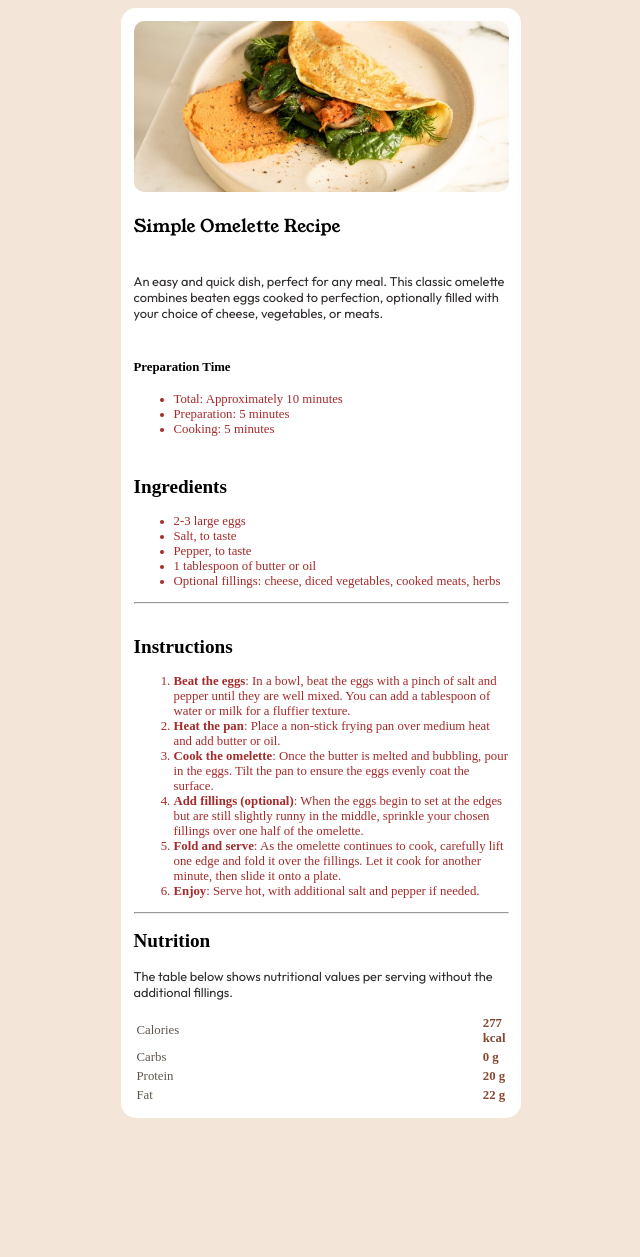
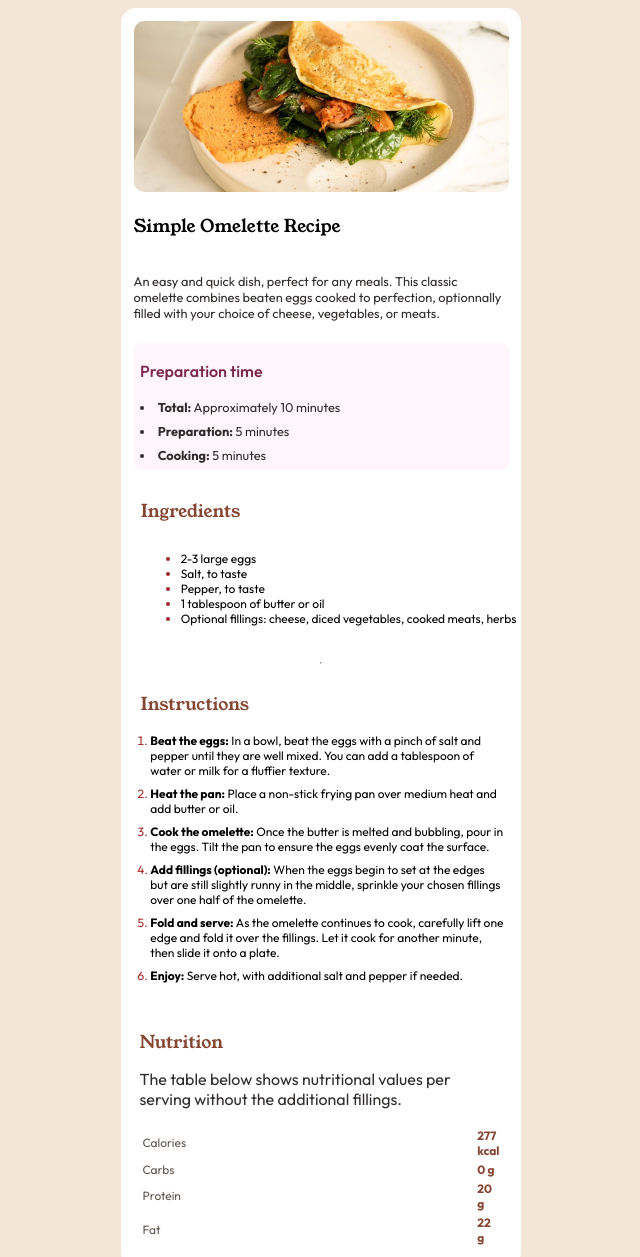
Before and after one commit to Paul04sho/Recipe-card-main, a plain HTML site: page index.html in a window 1280 px wide. Shown: the top 1257 px of the page, without its empty margins (319-959 px from the left). Before the commit the page ends 1126 px from the top, so only its background shows below. Drawn offline with Linux system fonts and the light colour scheme.

Commit message:
Update index.html

```diff
--- a/index.html
+++ b/index.html
@@ -9,78 +9,63 @@
 
   <link rel="preconnect" href="https://fonts.googleapis.com">
   <link rel="preconnect" href="https://fonts.gstatic.com" crossorigin>
-  <link href="https://fonts.googleapis.com/css2?family=Inter:ital,opsz,wght@0,14..32,100..900;1,14..32,100..900&family=Young+Serif&display=swap" rel="stylesheet">
-
-  <link rel="preconnect" href="https://fonts.googleapis.com">
-  <link rel="preconnect" href="https://fonts.gstatic.com" crossorigin>
-  <link href="https://fonts.googleapis.com/css2?family=Inter:ital,opsz,wght@0,14..32,100..900;1,14..32,100..900&family=Outfit:wght@100..900&family=Young+Serif&display=swap" rel="stylesheet">
+  <link href="https://fonts.googleapis.com/css2?family=Figtree:ital,wght@0,300..900;1,300..900&family=Outfit:wght@100..900&family=Roboto:ital,wght@0,100..900;1,100..900&family=Young+Serif&display=swap" rel="stylesheet">
 
   <title>Frontend Mentor | Recipe page</title>
 </head>
 <body>
+
   <div class="container">
 
-    <img src="assets/images/image-omelette.jpeg" alt="">
+    <img src="assets/images/image-omelette.jpeg" alt="omelette image">
     <h1>Simple Omelette Recipe</h1>
-    <p>An easy and quick dish, perfect for any meal. This classic omelette combines beaten eggs cooked to perfection, optionally filled with your choice of cheese, vegetables, or meats.</p>
+    <p>An easy and quick dish, perfect for any meals. This classic omelette combines beaten eggs cooked to perfection, optionnally filled with your choice of cheese, vegetables, or meats.</p>
 
-    <article>
-      <h4>Preparation Time</h4>
+    <div class="first_section">
+      <h1 style="color: hsl(332, 51%, 32%); font-family: 'Outfit'; font-weight: 550; font-size: 1rem;">Preparation time</h1>
 
+        <li> <b>Total:</b> Approximately 10 minutes</li>
+        <li><b>Preparation: </b> 5 minutes</li>
+        <li><b>Cooking: </b>5 minutes</li>
+    </div>
+
+    <div class="second_section">
+      <h1 style="color: hsl(14, 45%, 36%);">Ingredients</h1>
       <ul>
-        <li>Total: Approximately 10 minutes</li>
-        <li>Preparation: 5 minutes</li>
-        <li>Cooking: 5 minutes</li>
+          <li><span>2-3 large eggs</span></li>
+          <li><span>Salt, to taste</span></li>
+          <li><span>Pepper, to taste</span></li>
+          <li><span>1 tablespoon of butter or oil</span></li>
+          <li style="white-space: nowrap;"><span>Optional fillings: cheese, diced vegetables, cooked meats, herbs</span></li>
       </ul>
+    </div>
+    <hr>
 
-    </article>
+    <div class="third_section">
+      <h1 style="color: hsl(14, 45%, 36%); margin-left: 0.4em;">Instructions</h1>
+      <ol>
+        <li><span><b>Beat the eggs:</b> In a bowl, beat the eggs with a pinch of salt and pepper until they are well mixed.
+          You can add a tablespoon of water or milk for a fluffier texture.</span></li>
 
-    <div class="steps">
+          <li> <span><b>Heat the pan:</b> Place a non-stick frying pan over medium heat and add butter or oil.</span></li>
 
-      <article>
-        <h2>Ingredients</h2>
+          <li><span><b>Cook the omelette:</b> Once the butter is melted and bubbling, pour in the eggs. Tilt the pan to ensure
+            the eggs evenly coat the surface.</span></li>
 
-        <ul>
-          <li>2-3 large eggs</li>
-          <li>Salt, to taste</li>
-          <li>Pepper, to taste</li>
-          <li>1 tablespoon of butter or oil</li>
-          <li>Optional fillings: cheese, diced vegetables, cooked meats, herbs</li>
-        </ul>
-          <hr>
-      </article>
+            <li><span><b>Add fillings (optional):</b> When the eggs begin to set at the edges but are still slightly runny in the
+              middle, sprinkle your chosen fillings over one half of the omelette.</span></li>
+
+              <li><span><b>Fold and serve: </b> As the omelette continues to cook, carefully lift one edge and fold it over the
+                fillings. Let it cook for another minute, then slide it onto a plate.</span></li>
+
+                <li><span><b>Enjoy:</b> Serve hot, with additional salt and pepper if needed.</span></li>
+      </ol>
 
     </div>
 
-    <div class="to-do">
-
+    <div class="fourth_section">
       <article>
-      <h2>Instructions</h2>
-
-      <ol>
-        <li><b>Beat the eggs</b>: In a bowl, beat the eggs with a pinch of salt and pepper until they are well mixed.
-          You can add a tablespoon of water or milk for a fluffier texture.</li>
-
-          <li> <b>Heat the pan</b>: Place a non-stick frying pan over medium heat and add butter or oil.</li>
-
-          <li><b>Cook the omelette</b>: Once the butter is melted and bubbling, pour in the eggs. Tilt the pan to ensure
-            the eggs evenly coat the surface.</li>
-
-            <li><b>Add fillings (optional)</b>: When the eggs begin to set at the edges but are still slightly runny in the
-              middle, sprinkle your chosen fillings over one half of the omelette.</li>
-
-            <li><b>Fold and serve</b>: As the omelette continues to cook, carefully lift one edge and fold it over the
-              fillings. Let it cook for another minute, then slide it onto a plate.</li>
-
-            <li><b>Enjoy</b>: Serve hot, with additional salt and pepper if needed.</li>
-      </ol>
-      <hr>
-      </article>
-
-
-      <div class="nutrition">
-        <article>
-          <h2>Nutrition</h2>
+        <h1 style="color: hsl(14, 45%, 36%);">Nutrition</h1>
 
         <p>The table below shows nutritional values per serving without the additional fillings.</p>
 
@@ -104,10 +89,13 @@
             <td style="color:  hsl(30, 10%, 34%);">Fat</td>
             <td style="color: hsl(14, 45%, 36%);"><b>22 g</b></td>
           </tr>
+
         </table>
 
       </article>
+
     </div>
+
     </div>
 
 </body>
```
Lines whose indentation alone changed are shown as unchanged.
